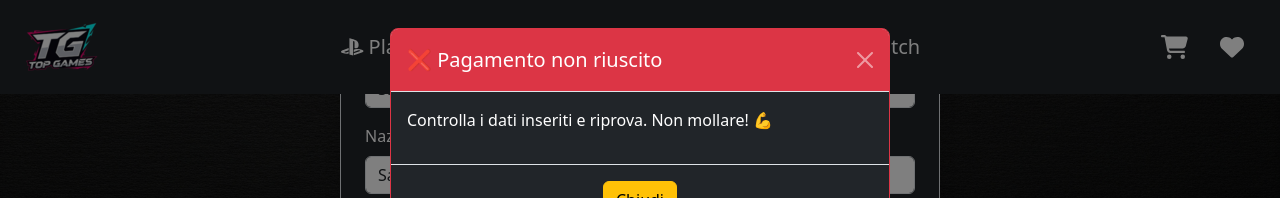
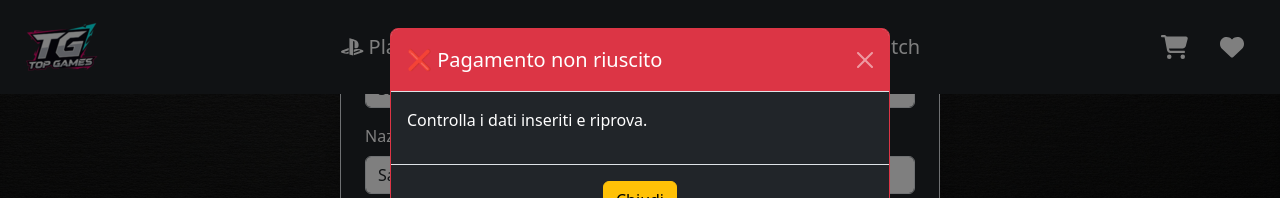
Before and after one commit to lorenzosalti/top-games-react, a React (Vite) app: page /checkout in a window 1280 px wide. Both pictures are taken after typing "Sample", "Sample", "Sample", "Sample", "Sample", "Sample" into the empty fields and a click on the button "Conferma". Shown: the part 1315-1513 px from the top of the page. Built offline with nearby package versions, Linux system fonts and the light colour scheme.

Commit message:
feat: fix text checkout

```diff
--- a/src/pages/CheckOutPage.jsx
+++ b/src/pages/CheckOutPage.jsx
@@ -368,7 +368,7 @@ function Checkout() {
                             </div>
 
                             <div className="modal-body bg-dark text-white">
-                                <p>Controlla i dati inseriti e riprova. Non mollare! 💪</p>
+                                <p>Controlla i dati inseriti e riprova.</p>
                             </div>
 
                             <div className="modal-footer bg-dark d-flex justify-content-center">
```
